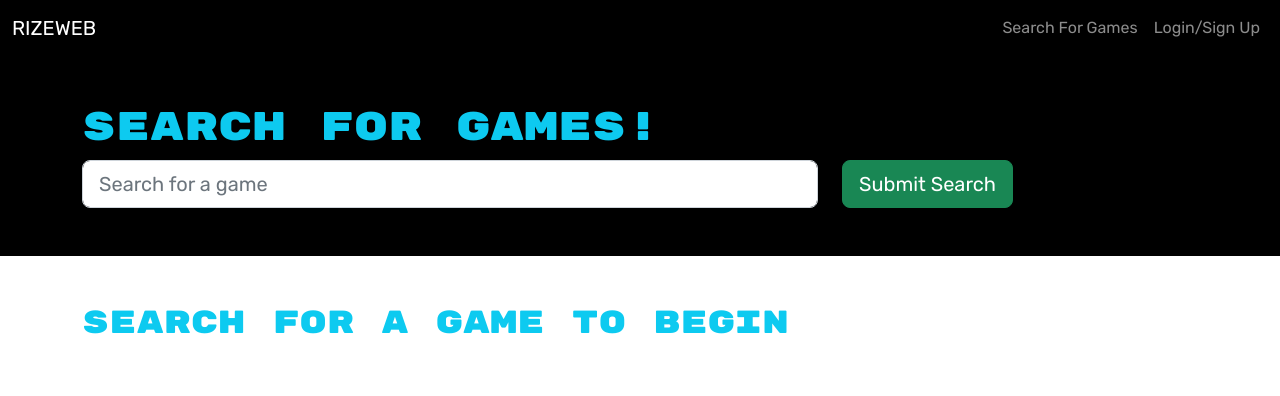
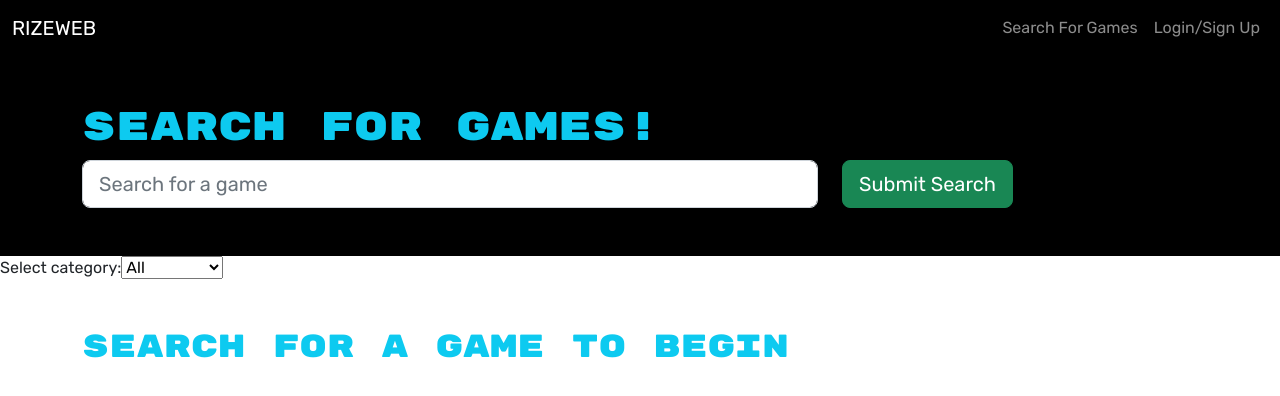
Before and after one commit to ronaldm7/RIZEWEB, a React (Create React App) app in the folder client/: page / in a window 1280 px wide. Shown: the top 396 px of the page. Built offline with nearby package versions, Linux system fonts and the light colour scheme.

Commit message:
fixed category

```diff
--- a/client/src/pages/SearchGames.js
+++ b/client/src/pages/SearchGames.js
@@ -15,6 +15,8 @@ const Searchgames = () => {
 
   // create state to hold saved gameId values
   const [savedgameIds, setSavedgameIds] = useState(getSavedgameIds());
+
+  const [selectedCategory, setSelectedCategory] = useState("");
 
   const [savegame, { error }] = useMutation(SAVE_game);
 
@@ -50,6 +52,7 @@ const Searchgames = () => {
           ratings: gameData.ratings_count,
           description: gameData.description,
           image: gameData.background_image,
+          category:gameData.genres[0].name
         },
       ];
 
@@ -82,6 +85,16 @@ const Searchgames = () => {
       console.error(err);
     }
   };
+
+  const handleCategoryChange = (category) => {
+    setSelectedCategory(category);
+  };
+
+  const filteredGames = selectedCategory
+    ? searchedGames.filter((game) => game.category === selectedCategory)
+    : searchedGames;
+
+
   return (
     <>
       <div className="text-info bg-black p-5">
@@ -109,17 +122,36 @@ const Searchgames = () => {
         </Container>
       </div>
 
+      <div>
+        <label>
+          Select category:
+          <select
+            value={selectedCategory}
+            onChange={(e) => handleCategoryChange(e.target.value)}
+          >
+            <option value="">All</option>
+            <option value="Action">Action</option>
+            <option value="Adventure">Adventure</option>
+            <option value="Strategy">Strategy</option>
+            <option value="Puzzle">Puzzle</option>
+            <option value="Simulation">Simulation</option>
+            <option value="Sports">Sports</option>
+            <option value="Racing">Racing</option>
+          </select>
+        </label>
+      </div>
+
       <Container>
         <h2 className="text-info pt-5">
           {searchedGames.length
-            ? `Viewing ${searchedGames.length} results:`
+            ? `Viewing ${filteredGames.length} ${selectedCategory} results:`
             : "Search for a game to begin"}
         </h2>
         <Row>
-          {searchedGames.map((game) => {
+          {filteredGames.map((game) => {
             return (
-              <Col md="4">
-                <Card key={game.gameId} border="dark" className="mb-3">
+              <Col key={game.gameId} md="4">
+                <Card border="dark" className="mb-3">
                   {game.image ? (
                     <Card.Img
                       src={game.image}
```
